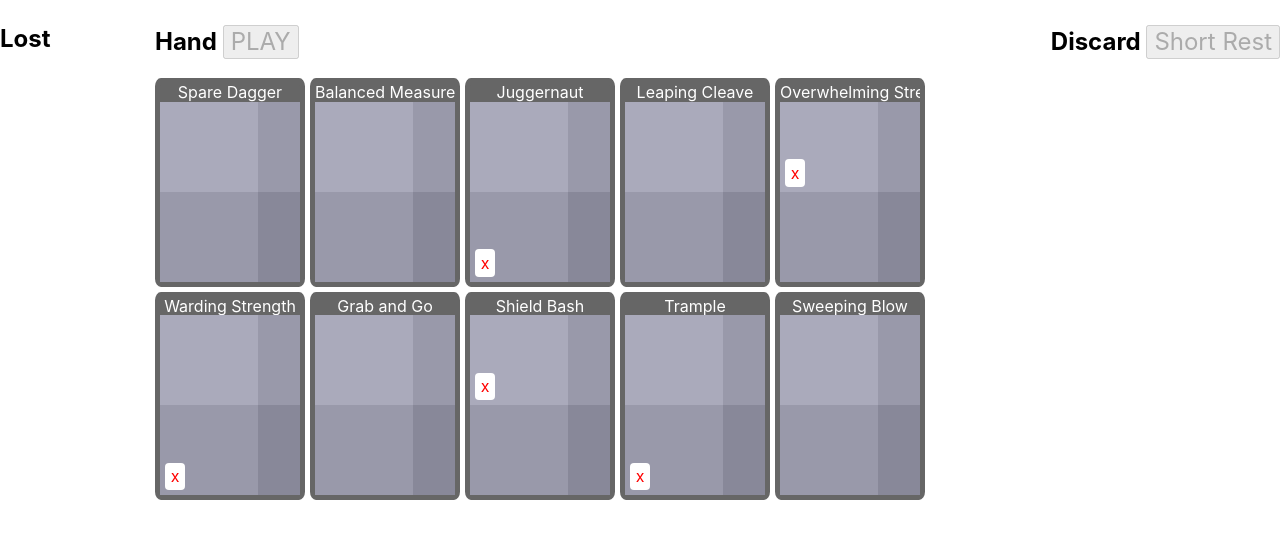
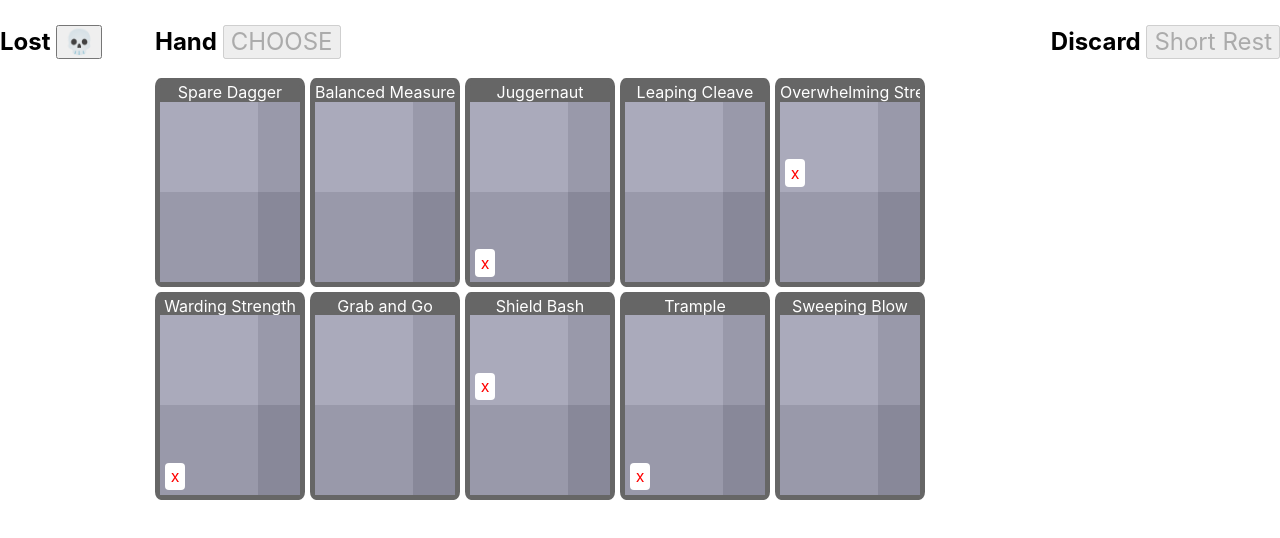
Before and after one commit to cainlevy/gloomhaven-player, a React (Create React App) app: page / in a window 1280 px wide. Shown: the top 538 px of the page. Built offline with nearby package versions, Linux system fonts and the light colour scheme.

Commit message:
reset button

```diff
--- a/src/App.tsx
+++ b/src/App.tsx
@@ -7,7 +7,7 @@ import { inHand, inDiscard, inLost, inPlayed } from './data/ActionCard';
 import Brute from './data/Brute';
 import newGame, { Game, playSelection, playShortRest, playLongRest, ableToPlay, readyToPlay, readyToLongRest, ableToRest, playTop, playBottom, togglePlaySelection, toggleLongRestSelection, playAttack, playMove } from './data/Game';
 
-const thisGame = newGame([
+const grannoxGame = newGame([
   Brute['Spare Dagger'],
   Brute['Balanced Measure'],
   Brute['Juggernaut'],
@@ -21,7 +21,7 @@ const thisGame = newGame([
 ].map((c) => ({...c, location: 'hand'})));
 
 const App: React.FC = () => {
-  const [game, updateGame] = useState<Game>(thisGame);
+  const [game, updateGame] = useState<Game>(grannoxGame);
 
   return (
     <Table>
@@ -41,7 +41,7 @@ const App: React.FC = () => {
       </Play>
 
       <Hand>
-        <h2>Hand <button disabled={!ableToPlay(game) || !readyToPlay(game)} onClick={() => updateGame(playSelection(game))}>PLAY</button></h2>
+        <h2>Hand <button disabled={!ableToPlay(game) || !readyToPlay(game)} onClick={() => updateGame(playSelection(game))}>CHOOSE</button></h2>
         <CardRow>
           {game.deck.filter(inHand).map((c) => (
             <SmallCard
@@ -75,7 +75,7 @@ const App: React.FC = () => {
       </Discard>
 
       <Lost>
-        <h2>Lost</h2>
+        <h2>Lost <button onClick={() => updateGame(grannoxGame)}><span role="img" aria-label="reset">💀</span></button></h2>
         <CardPile>
           {game.deck.filter(inLost).map((c, idx) => (
             <SmallCard
```
